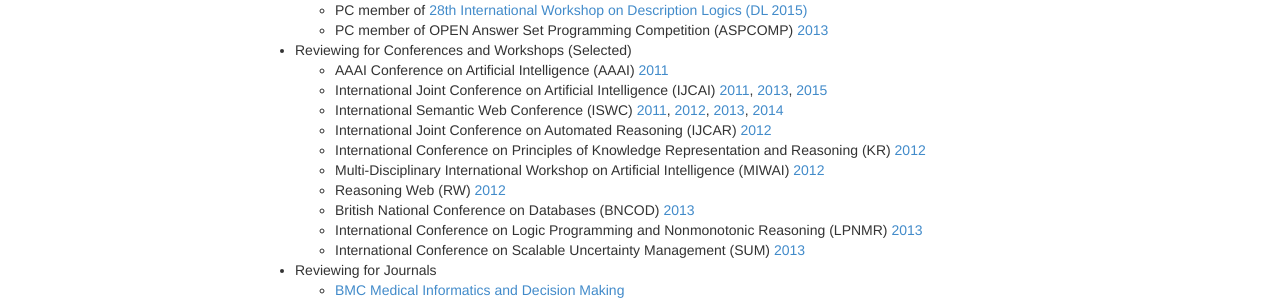
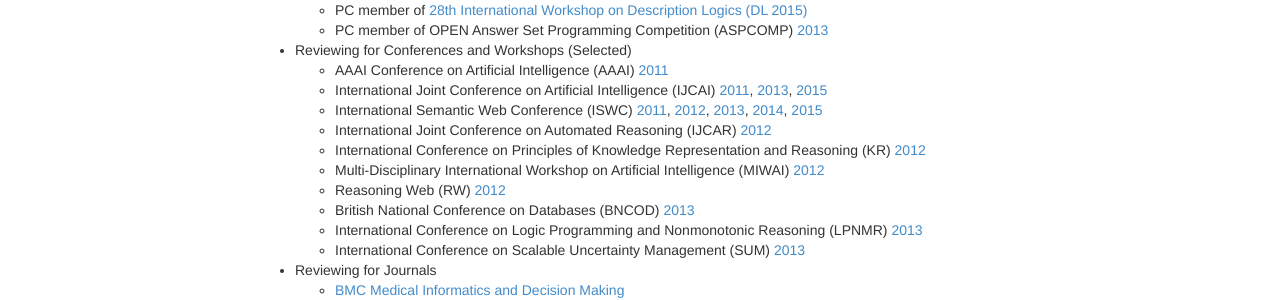
Before and after one commit to ghxiao/ghxiao.github.io, a Jekyll site: the page built from index.html, in a window 1280 px wide and 900 px high, scrolled down 1158 px. Shown: the part 411-711 px from the top of the window. Built offline with Jekyll 4.4.1, drawn with Linux system fonts in a browser that asks for light colours; nearby versions of some CDN libraries; Markdown is read by kramdown in place of the engine named in the settings.

Commit message:
iswc 2015

```diff
--- a/index.html
+++ b/index.html
@@ -225,7 +225,8 @@ slug: home
                 <li>International Semantic Web Conference (ISWC) <a href="http://iswc2011.semanticweb.org/">2011</a>,
                     <a href="http://iswc2012.semanticweb.org/">2012</a>, <a
                             href="http://iswc2013.semanticweb.org/">2013</a>,
-                    <a href="http://iswc2014.semanticweb.org/">2014</a>
+                    <a href="http://iswc2014.semanticweb.org/">2014</a>,
+                    <a href="http://iswc2015.semanticweb.org/">2015</a>
                 </li>
                 <li>International Joint Conference on Automated
                     Reasoning (IJCAR) <a href="http://ijcar.cs.manchester.ac.uk">2012</a></li>
```
